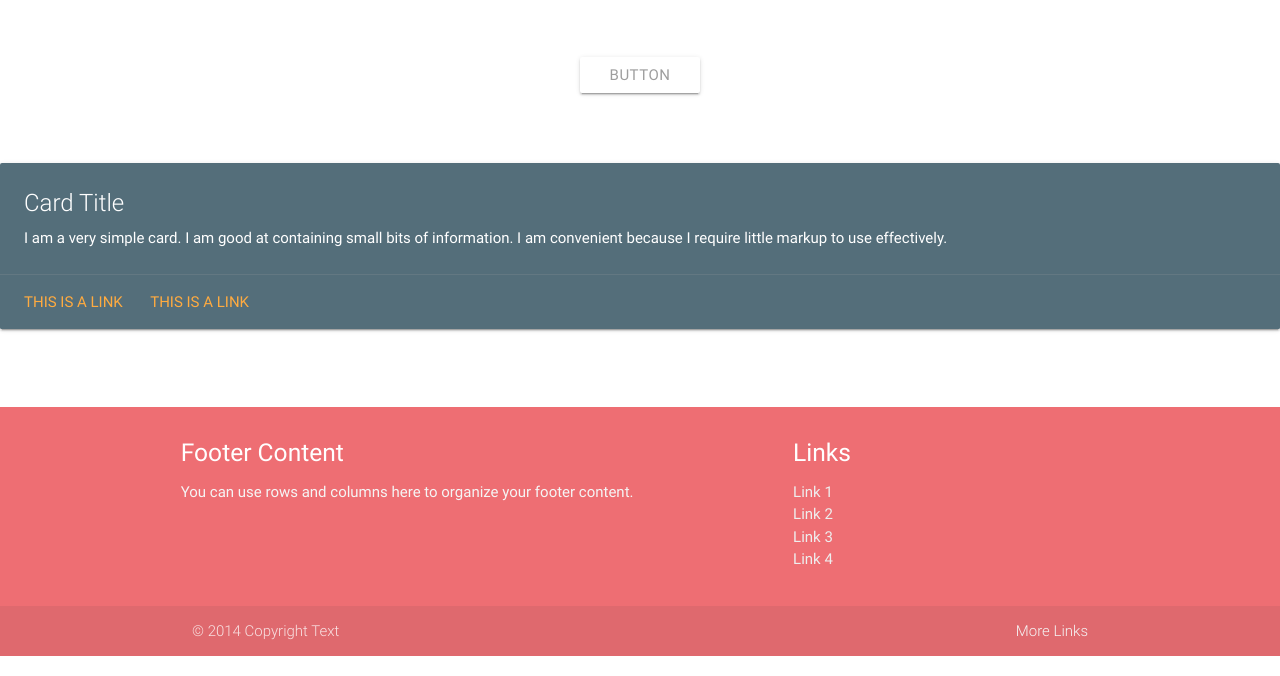
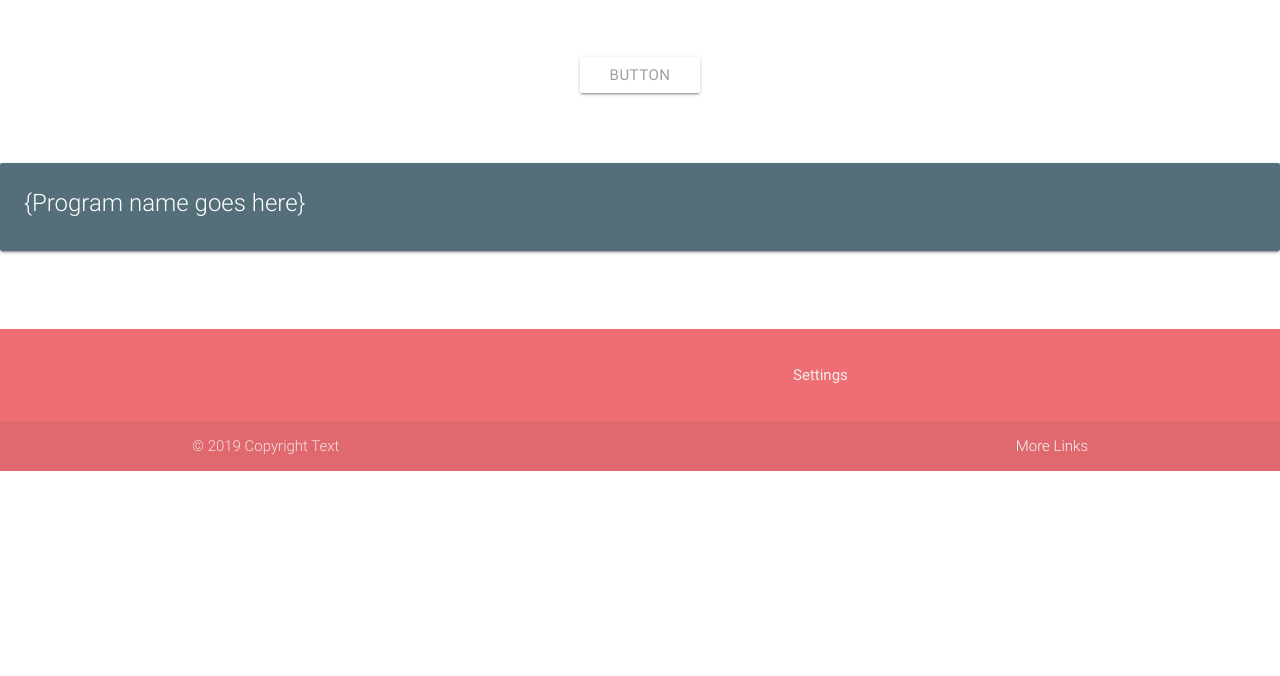
Before and after one commit to Sushi-S1/REEEEfocus, an Electron app: page refocus.html in a window 1280 px wide. Shown: the part 287-963 px from the top of the page. After the commit the page ends 800 px from the top, so only its background shows below. Drawn offline with nearby package versions, Linux system fonts and the light colour scheme.

Commit message:
Update refocus.html

```diff
--- a/refocus.html
+++ b/refocus.html
@@ -57,14 +57,10 @@
   <div class="col s12 m12">
     <div class="card blue-grey darken-1">
       <div class="card-content white-text">
-        <span class="card-title">Card Title</span>
-        <p>I am a very simple card. I am good at containing small bits of information.
-        I am convenient because I require little markup to use effectively.</p>
+        <span class="card-title">{Program name goes here}</span>
+
       </div>
-      <div class="card-action">
-        <a href="#">This is a link</a>
-        <a href="#">This is a link</a>
-      </div>
+
     </div>
   </div>
 </div>
@@ -76,23 +72,22 @@
           <div class="container">
             <div class="row">
               <div class="col l6 s12">
-                <h5 class="white-text">Footer Content</h5>
-                <p class="grey-text text-lighten-4">You can use rows and columns here to organize your footer content.</p>
+                <h5 class="white-text"></h5>
+
               </div>
               <div class="col l4 offset-l2 s12">
-                <h5 class="white-text">Links</h5>
+
                 <ul>
-                  <li><a class="grey-text text-lighten-3" href="#!">Link 1</a></li>
-                  <li><a class="grey-text text-lighten-3" href="#!">Link 2</a></li>
-                  <li><a class="grey-text text-lighten-3" href="#!">Link 3</a></li>
-                  <li><a class="grey-text text-lighten-3" href="#!">Link 4</a></li>
+                  <li><a class="grey-text text-lighten-3" href="#!">Settings</a></li>
+
+
                 </ul>
               </div>
             </div>
           </div>
           <div class="footer-copyright">
             <div class="container">
-            © 2014 Copyright Text
+            © 2019 Copyright Text
             <a class="grey-text text-lighten-4 right" href="#!">More Links</a>
             </div>
           </div>
```
